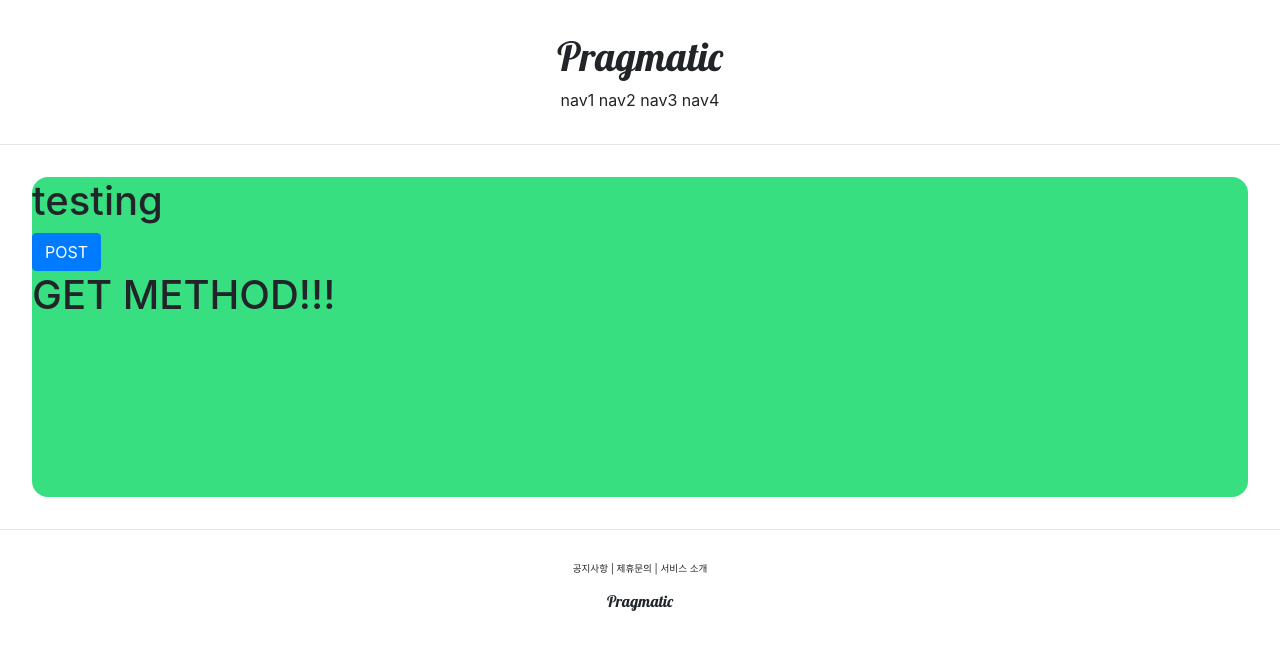
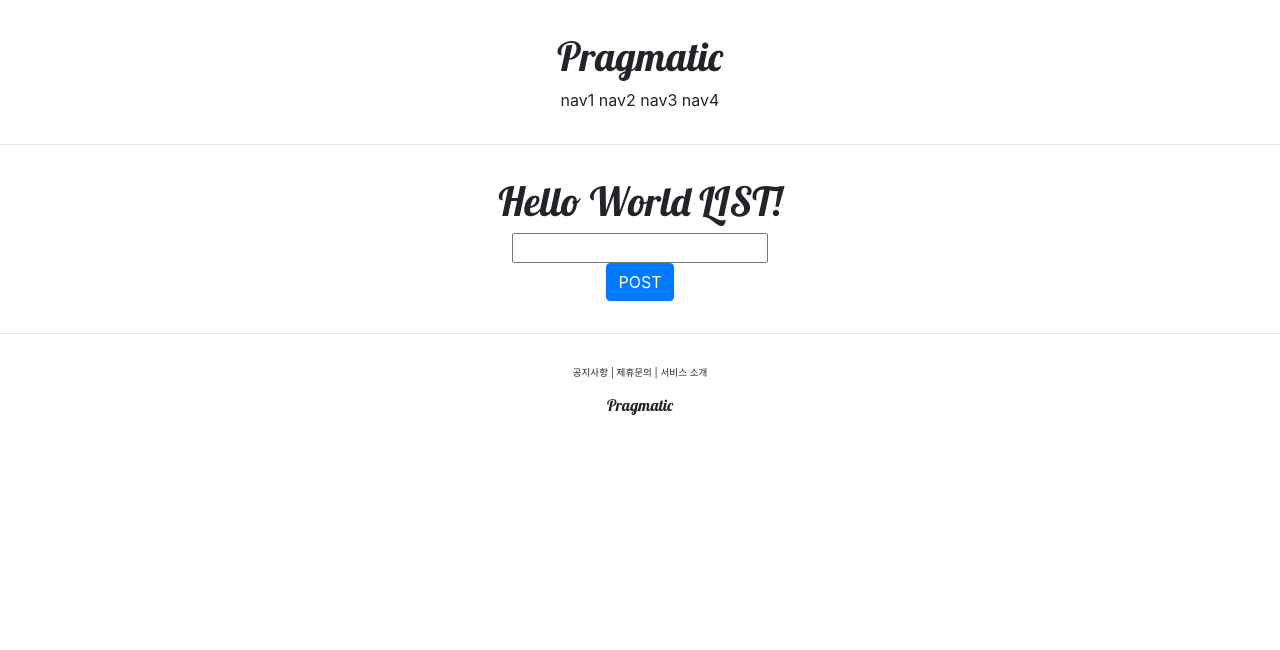
Before and after one commit to wootaepark/Django, a Django app: page /account/hello_world/ in a window 1280 px wide. Shown: the top 650 px of the page. Run offline with Django 4.2, Linux system fonts and the light colour scheme.

Commit message:
django course 17 commit

```diff
--- a/accountapp/templates/accountapp/hello_world.html
+++ b/accountapp/templates/accountapp/hello_world.html
@@ -1,21 +1,33 @@
 {% extends 'base.html' %}
 
 {% block content %}
-  <div style="height: 20rem; background-color: #38df81; border-radius: 1rem; margin: 2rem;">
-    <h1>
-      testing
+  <div style="border-radius: 1rem; margin: 2rem; text-align: center;">
+    <h1 style="font-family:'lobster', cursive"> <!-- lobster 라는 글꼴이 없으면 cursive 대신 쓰라는 뜻 -->
+      Hello World LIST!
     </h1>
 
     <!--   action 에는 요청을 하려는 url (주소)를 넣어줘야 한다., post를 사용해서 메시지를 보내겠다고 함-->
     <form action="/account/hello_world/" method="post">
        {% csrf_token %}
-      <!--btn, btn-primary 클래스는 bootstrap 라이브러리 안에 있는 클래스 중 하나 , 버튼 내에 들어갈 텍스트 POST 지정-->
-      <input type="submit" class="btn btn-primary" value="POST">
+
+        <div>
+            <input type="text" name="hello_world_input">
+        </div>
+        <div>
+            <!--btn, btn-primary 클래스는 bootstrap 라이브러리 안에 있는 클래스 중 하나 , 버튼 내에 들어갈 텍스트 POST 지정-->
+             <input type="submit" class="btn btn-primary" value="POST">
+        </div>
+
     </form>
 
+      <!--이 hello_world_output 이 존재 하면 if 문 안의 태그를 생성 하라는 뜻-->
+      {% if hello_world_output %}
+
      <h1>
-       {{ text }}
+       {{ hello_world_output.text}}
      </h1>
+
+      {% endif %}
 
   </div>
 
--- a/accountapp/views.py
+++ b/accountapp/views.py
@@ -1,5 +1,7 @@
 from django.http import HttpResponse
 from django.shortcuts import render
+
+from accountapp.models import HelloWorld
 
 
 # Create your views here.
@@ -7,7 +9,18 @@ from django.shortcuts import render
 def hello_world(request):
 
     if request.method == "POST": # 요청을 받은 객체 내에서 메소드를 찾는데 이것이 POST 메소드 일 경우
-        return render(request, 'accountapp/hello_world.html', context={'text': 'POST METHOD!!!'})
-    # context == 데이터 꾸러미, text라는 이름의 POST method!!! 라는 내용을 가진 데이터 꾸러미를 넣어서 리턴한다는 뜻
+
+        # request의 POST 중에서 hello_world_input 이라는 이름을 가진 데이터를 temp 에 대입.
+        temp=request.POST.get('hello_world_input')
+
+        new_hello_world = HelloWorld()
+        new_hello_world.text = temp
+        new_hello_world.save()
+
+        return render(request, 'accountapp/hello_world.html', context={'hello_world_output': new_hello_world})
+         # context == 데이터 꾸러미, text라는 이름으로 전달,  temp 데이터 꾸러미를 넣어서 리턴한다는 뜻
+
+
+
     else:
         return render(request, 'accountapp/hello_world.html', context={'text': 'GET METHOD!!!'})
```
